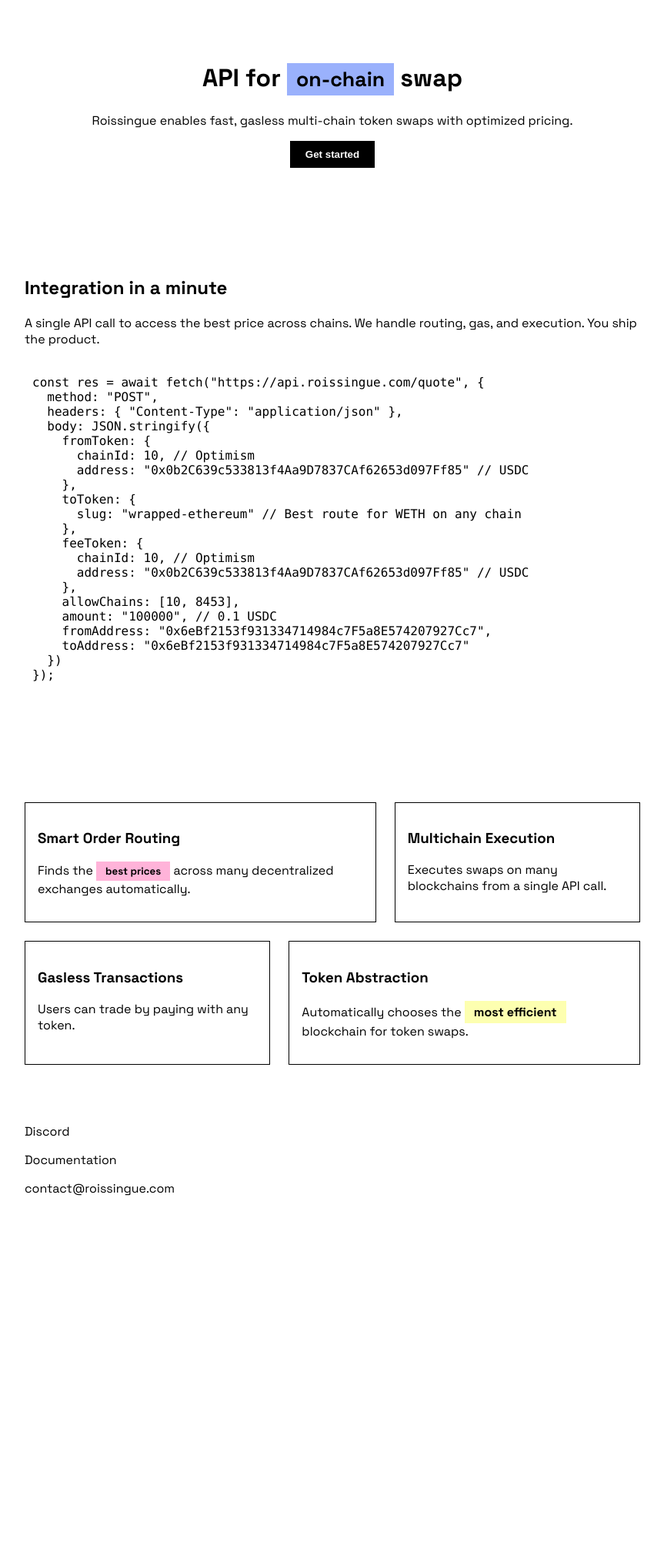
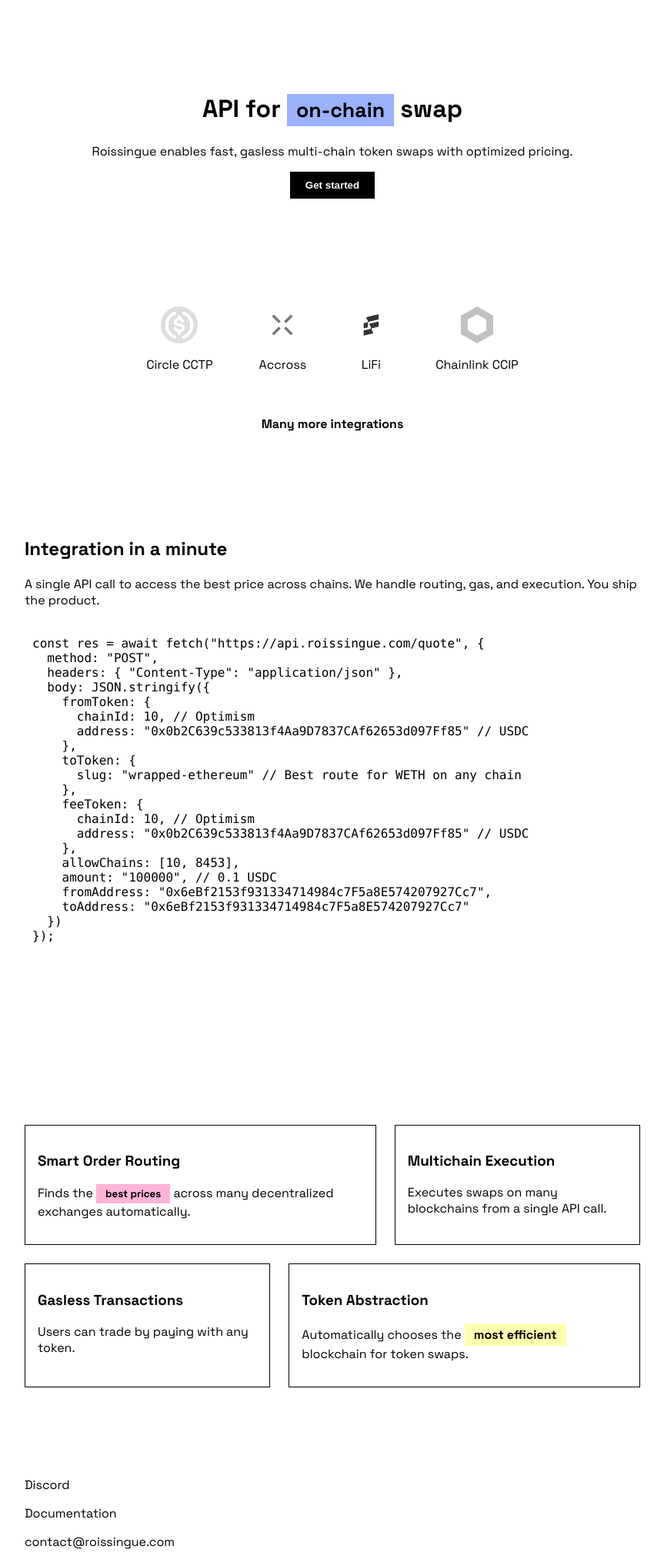
Before and after one commit to lakonguina/roissingue-website, a FastAPI app: page / in a window 1280 px wide. Shown: the part 45-2079 px from the top of the page at 77% size, without its empty margins (208-1071 px from the left). Before the commit the page ends 1598 px from the top, so only its background shows below. Run offline with FastAPI, Linux system fonts and the light colour scheme.

Commit message:
feat: add partner logos section

```diff
--- a/static/styles.css
+++ b/static/styles.css
@@ -1,8 +1,6 @@
 body {
   font-family: "Space Grotesk", sans-serif;
   font-optical-sizing: auto;
-  font-weight: 400;
-  font-style: normal;
 }
 
 pre, code, pre *, code * {
@@ -60,7 +58,7 @@ a {
 }
 
 section, header {
-  padding: 60px 0px;
+  padding: 100px 0px;
 }
 
 header {
@@ -134,3 +132,42 @@ button {
     white-space: pre;
   }
 }
+
+/* Integrations */
+.icons-section {
+  padding: 40px 20px;
+  text-align: center;
+}
+
+.icons-container {
+  display: flex;
+  justify-content: center;
+  gap: 60px;
+  flex-wrap: wrap;
+  max-width: 1000px;
+  margin: 0 auto;
+}
+
+.icon-item {
+  text-align: center;
+}
+
+.icon-item img {
+  width: 48px;
+  height: 48px;
+  object-fit: contain;
+  filter: grayscale(100%) brightness(200%);
+  opacity: 0.8;
+}
+
+.icon-label {
+  margin-top: 12px;
+  font-size: 1rem;
+}
+
+/* Optionnel : pour éviter que ça devienne trop serré sur mobile */
+@media (max-width: 480px) {
+  .icons-container {
+    gap: 40px;
+  }
+}
--- a/templates/index.html
+++ b/templates/index.html
@@ -3,8 +3,6 @@
   <head>
     <meta charset="utf-8" />
     <meta name="viewport" content="width=device-width,initial-scale=1" />
-
-    <!-- Primary SEO -->
     <title>Roissingue | Gasless Multi-Chain Swap API</title>
     <meta
         name="description"
@@ -12,13 +10,9 @@
         />
     <link rel="canonical" href="https://roissingue.com/" />
     <meta name="robots" content="index,follow" />
-
-    <!-- Favicons -->
     <link rel="icon" href="/favicon.ico" sizes="any" />
     <link rel="icon" type="image/svg+xml" href="/static/logo.svg" />
     <link rel="apple-touch-icon" href="/static/apple-touch-icon.png" />
-
-    <!-- Open Graph -->
     <meta property="og:title" content="Roissingue | Gasless Multi-Chain Swap API" />
     <meta
         property="og:description"
@@ -29,8 +23,6 @@
     <meta property="og:image" content="https://roissingue.com/static/og.png" />
     <meta property="og:image:width" content="1200" />
     <meta property="og:image:height" content="630" />
-
-    <!-- Twitter -->
     <meta name="twitter:card" content="summary_large_image" />
     <meta name="twitter:title" content="Roissingue | Gasless Multi-Chain Swap API" />
     <meta
@@ -38,19 +30,13 @@
         content="Unified API for optimized, gasless multi-chain token swaps."
         />
     <meta name="twitter:image" content="https://roissingue.com/static/og.png" />
-
-    <!-- Fonts -->
     <link rel="preconnect" href="https://fonts.googleapis.com" />
     <link rel="preconnect" href="https://fonts.gstatic.com" crossorigin />
     <link
         href="https://fonts.googleapis.com/css2?family=Space+Grotesk:wght@300..700&display=swap"
         rel="stylesheet"
         />
-
-    <!-- Styles -->
-    <link href="/static/styles.css?v=0.0.1" rel="stylesheet" />
-
-    <!-- Structured data -->
+    <link href="/static/styles.css?v=0.0.5" rel="stylesheet" />
     <script type="application/ld+json">
       {
         "@context": "https://schema.org",
@@ -114,13 +100,40 @@
     </header>
 
     <main>
+      <section class="icons-section">
+        <div class="icons-container">
+
+          <div class="icon-item">
+            <img src="/static/circle.svg" alt="Circle">
+            <div class="icon-label">Circle CCTP</div>
+          </div>
+
+
+          <div class="icon-item">
+            <img src="/static/across.webp" alt="Across">
+            <div class="icon-label">Accross</div>
+          </div>
+
+          <div class="icon-item">
+            <img src="/static/lifi.webp" alt="LiFi">
+            <div class="icon-label">LiFi</div>
+          </div>
+
+
+          <div class="icon-item">
+            <img src="/static/chainlink.svg" alt="Chainlink">
+            <div class="icon-label">Chainlink CCIP</div>
+          </div>
+        </div>
+      </section>
+      <p style="text-align: center; font-weight: bold;">Many more integrations</p>
+
       <section>
         <h2>Integration in a minute</h2>
         <p>
         A single API call to access the best price across chains. We handle routing, gas, and execution. You ship the product.
         </p>
 
-        <!-- SEO-friendly fallback: visible without JS -->
         <div id="code">
           <pre><code class="language-js">const res = await fetch("https://api.roissingue.com/quote", {
   method: "POST",
@@ -193,11 +206,8 @@
       const codeDiv = document.getElementById("code");
       const codeEl = codeDiv?.querySelector("code");
       if (!codeDiv || !codeEl) {
-        // Nothing to enhance
       } else {
         const rawCode = codeEl.textContent || "";
-
-        // Load Shiki when the browser is idle (keeps LCP clean)
         const enhance = async () => {
           const { codeToHtml } = await import("https://esm.sh/shiki@3.0.0");
           codeDiv.innerHTML = await codeToHtml(rawCode, {
@@ -209,7 +219,6 @@
         if ("requestIdleCallback" in window) {
           window.requestIdleCallback(() => enhance());
         } else {
-          // Fallback
           setTimeout(() => enhance(), 1);
         }
       }
```
Also changed, not shown: static/across.webp (added), static/chainlink.svg (added), static/circle.svg (added), static/lifi.webp (added). Lines whose indentation alone changed are shown as unchanged.
